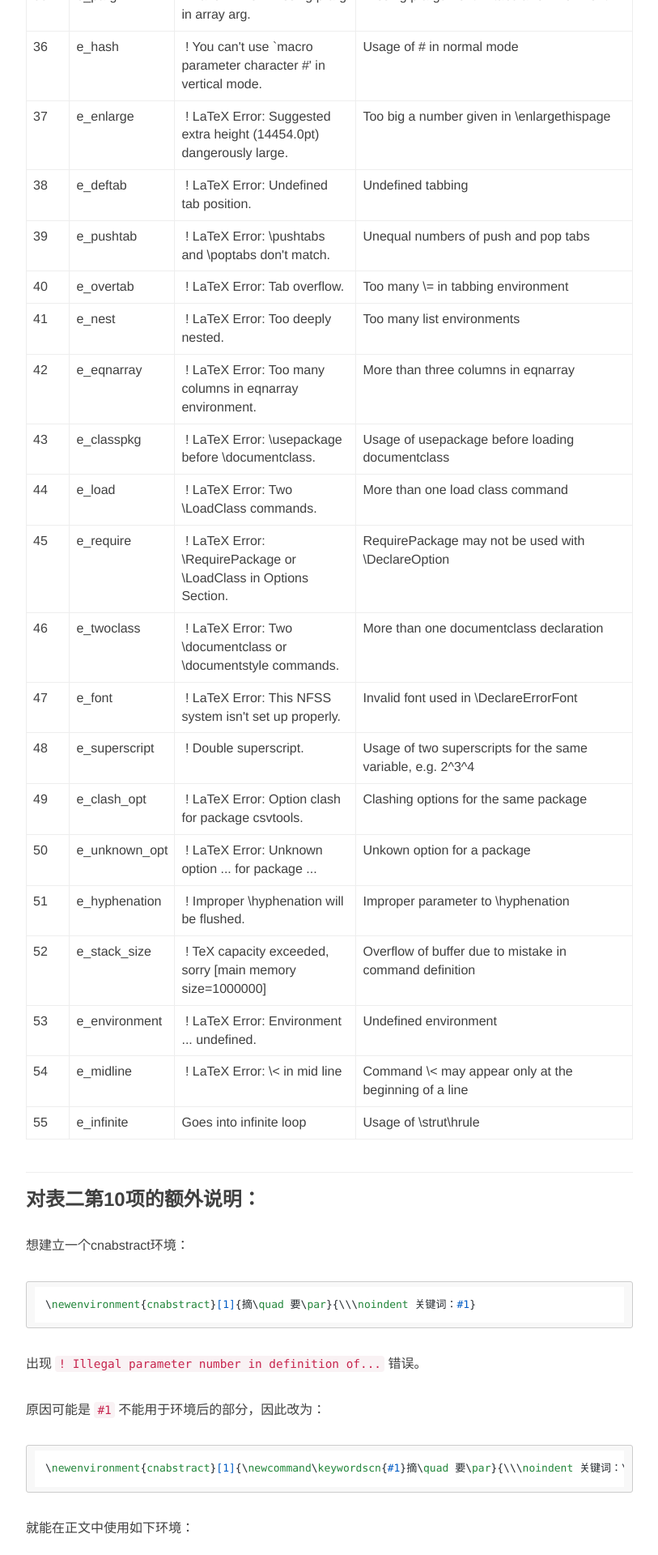
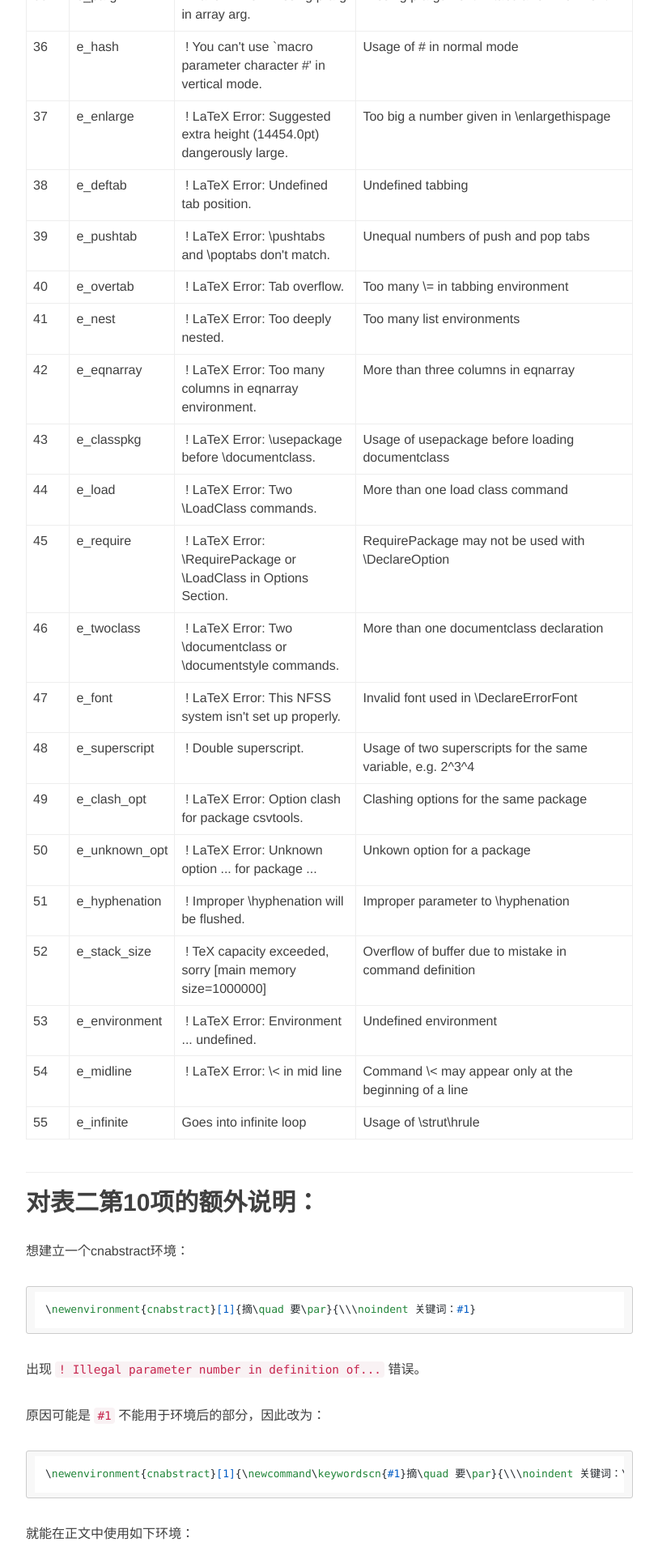
Before and after one commit to ceares/ceares.github.io, a Jekyll site: the page built from _posts/qa/2010-4-13-LaTeXerror.md, in a window 1280 px wide. Shown: the part 4480-6400 px from the top of the page at 81% size, without its empty margins (233-1046 px from the left). Built offline with Jekyll 4.4.1, drawn with Linux system fonts in a browser that asks for light colours; nearby versions of some CDN libraries; comment, search, counter and statistics services are not loaded.

Commit message:
from sp3

```diff
--- a/_posts/qa/2010-4-13-LaTeXerror.md
+++ b/_posts/qa/2010-4-13-LaTeXerror.md
@@ -520,7 +520,7 @@ description: LaTeX常见错误对照表
 </table>
 <hr>
 
-### 对表二第10项的额外说明：
+## 对表二第10项的额外说明：
 
 想建立一个cnabstract环境：
 
```
